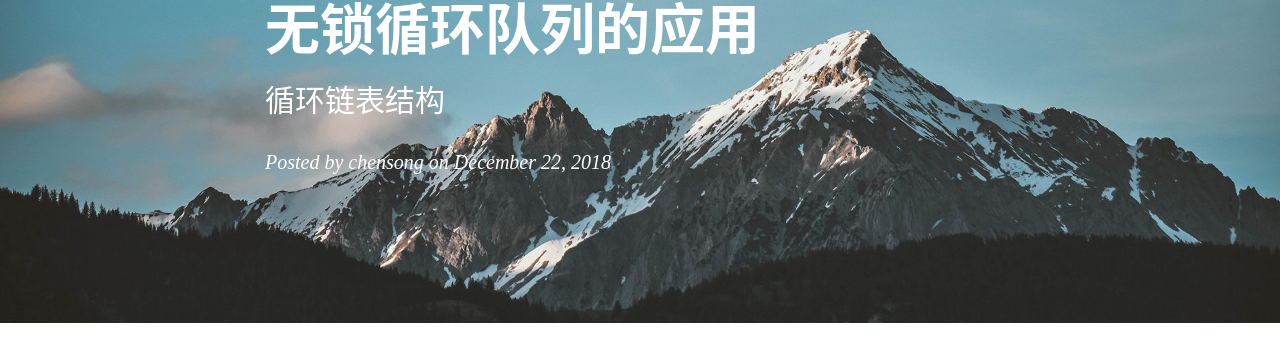
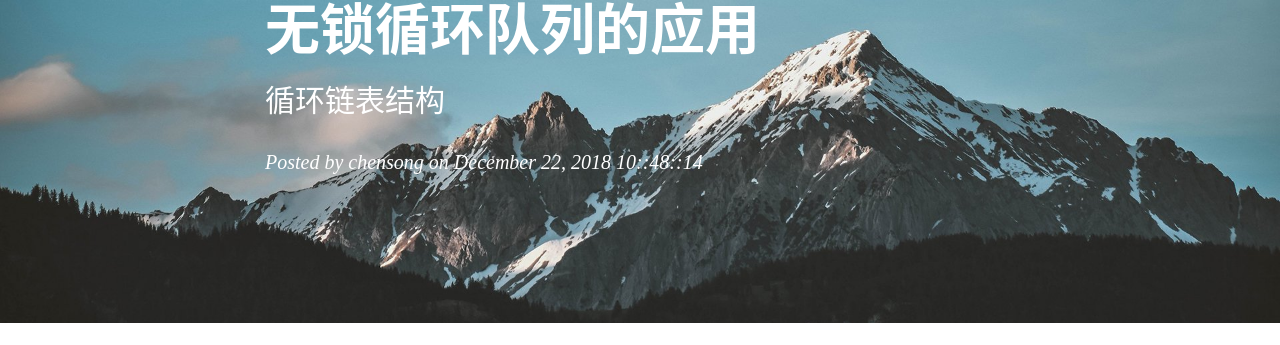
Before and after one commit to chensongpoixs/chensongpoixs.github.io, a Jekyll site: the page built from _posts/2018-12-22-无锁循环队列的应用.md, in a window 1280 px wide and 900 px high. Shown: the part 200-545 px from the top of the window. Built offline with Jekyll 4.4.1, drawn with Linux system fonts in a browser that asks for light colours; nearby versions of some CDN libraries; comment, search, counter and statistics services are not loaded.

Commit message:
修改变量

```diff
--- a/_layouts/post.html
+++ b/_layouts/post.html
@@ -41,8 +41,8 @@ layout: default
                     <h2 class="subheading">{{ page.subtitle }}</h2>
                     {% comment %} endif {% endcomment %}
                     <span class="meta">Posted by {% if page.author %}{{ page.author }}{% else %}{{ site.title }}{% endif %} on {{ page.date | date: "%B %-d, %Y" }}
-					{% if post.times %}
-						{{ post.times }}
+					{% if page.times %}
+						{{ page.times }}
 					{% endif %}
 					</span>
                 </div>
```
